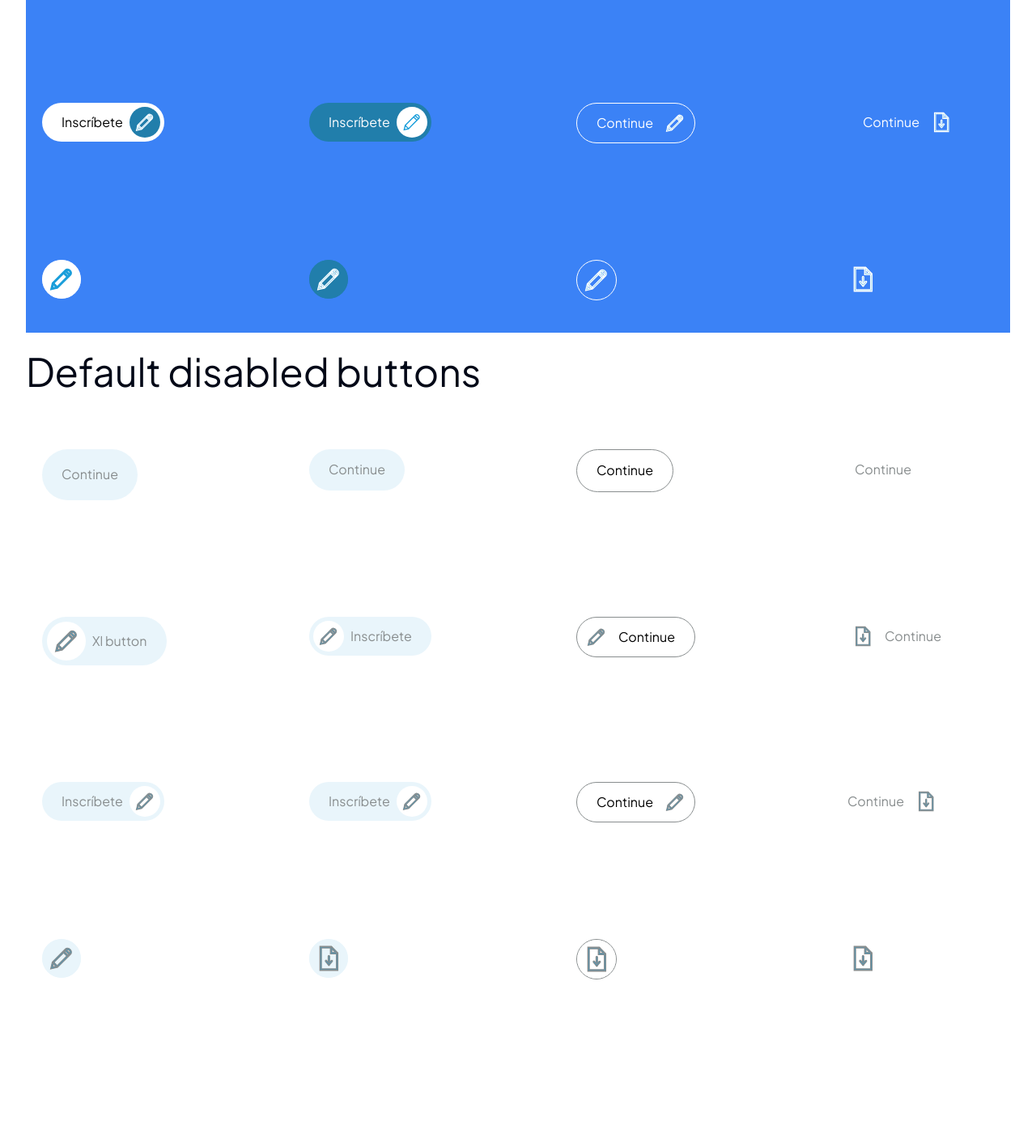
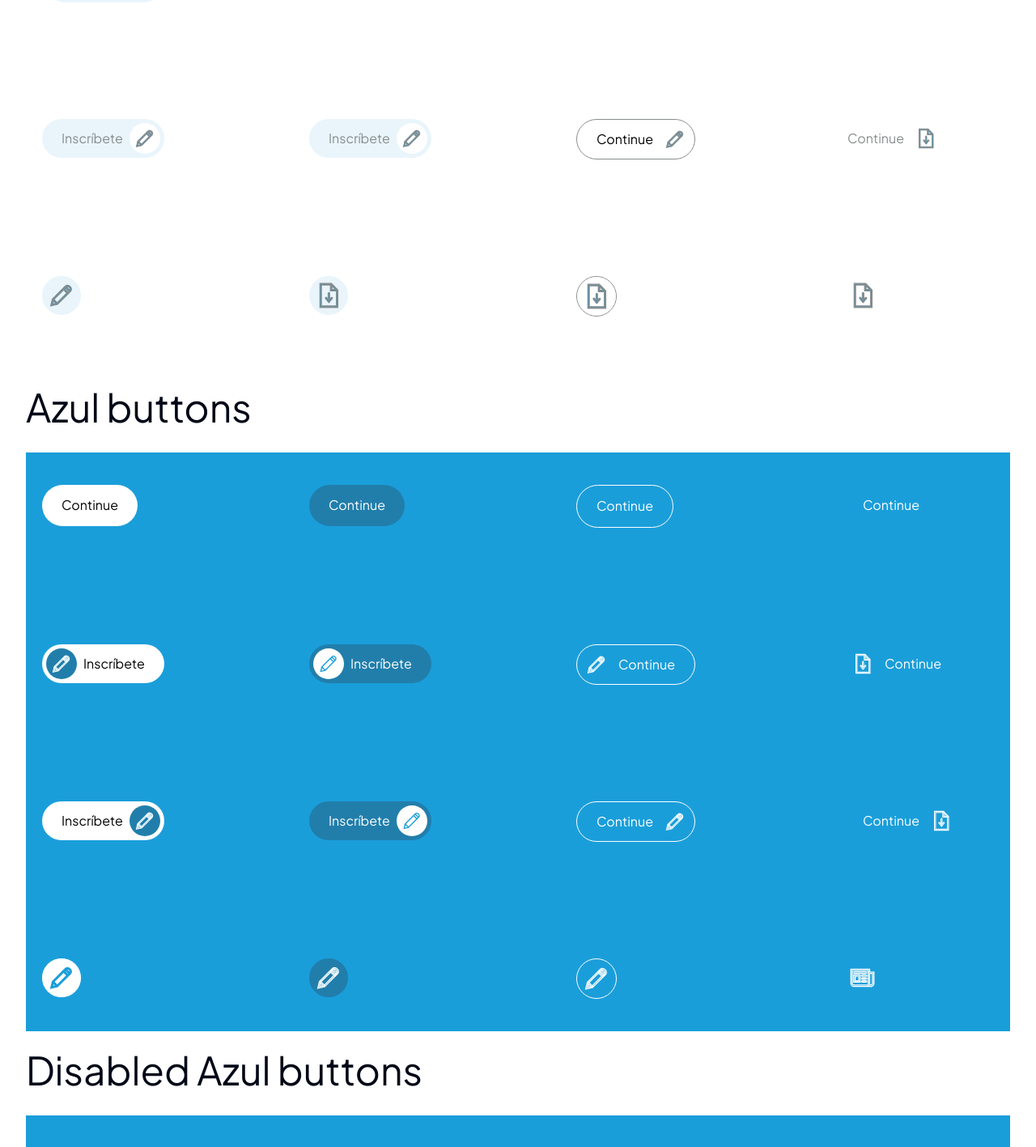
Before and after one commit to lanegrita/autismo_empleo, a Next.js app: page /playground in a window 1280 px wide. Shown: the part 1260-2677 px from the top of the page at 81% size. Before the commit the page ends 2558 px from the top, so only its background shows below. Built offline with nearby package versions, Linux system fonts and the light colour scheme.

Commit message:
Add disable buttons of the azul buttons  section

```diff
--- a/app/components/ui/button/Button.module.css
+++ b/app/components/ui/button/Button.module.css
@@ -280,4 +280,54 @@
 .simple_azul .icon_image {
   stroke: var(--color-blanco);
 }
+
+/* Disable Azul Buttons Starts */
+
+.disabled.primary_azul,
+.disabled.secondary_azul {
+  color: var(--color-azul-ae) !important;
+  background-color: var(--color-azul-dark-2) !important;
+}
+
+.disabled.primary_azul.with_icon .icon_image path,
+.disabled.primary_azul.only_icon .icon_image path,
+.disabled.secondary_azul.with_icon .icon_image path,
+.disabled.outline_azul.with_icon .icon_image path,
+.disabled.outline_azul.only_icon .icon_image path,
+.disabled.secondary_azul.only_icon .icon_image path,
+.disabled.primary_azul.with_icon .icon_image line,
+.disabled.primary_azul.with_icon .icon_image circle,
+.disabled.primary_azul.with_icon .icon_image rect,
+.disabled.primary_azul.with_icon .icon_image {
+  stroke: var(--color-azul-dark-2) !important;
+}
+.disabled.primary_azul.with_icon .icon_wrapper,
+.disabled.secondary_azul.with_icon .icon_wrapper {
+  background-color: var(--color-azul-ae) !important;
+}
+.disabled.primary_azul.only_icon .icon_wrapper,
+.disabled.secondary_azul.only_icon .icon_wrapper {
+  background-color: var(--color-azul-dark-2) !important;
+}
+
+.disabled.outline_azul {
+  color: var(--color-azul-dark-2) !important;
+  border: 1px solid var(--color-azul-dark-2) !important;
+}
+
+.disabled.simple_azul {
+  background-color: none;
+  border: none;
+  color: var(--color-azul-dark-2) !important;
+}
+.disabled.simple_azul .icon_image path,
+.disabled.simple_azul .icon_image line,
+.disabled.simple_azul .icon_image circle,
+.disabled.simple_azul .icon_image rect,
+.disabled.simple_azul .icon_image {
+  stroke: var(--color-azul-dark-2) !important;
+}
+/* Disabled Button Styles Ends */
+
+/* Disable Azul Buttons Ends */
 /* Azol Styles Ends */
--- a/app/playground/page.tsx
+++ b/app/playground/page.tsx
@@ -2,7 +2,7 @@ import React from "react";
 import Button from "../components/ui/button/Button";
 
 const rightArrow = "arrow-right.svg";
-const cartIcon = "/images/icons/cart-icon.svg";
+const newsIcon = "/images/icons/news.svg";
 const pencilIcon = "/images/icons/pencil.svg";
 const downloadIcon = "/images/icons/download.svg";
 const Playground = () => {
@@ -83,77 +83,7 @@ const Playground = () => {
           direction="right"
         />
       </div>
-      <h1 className="text-5xl my-6">Azul buttons</h1>
       {/* Second Section */}
-
-      <div className="px-5 py-10 grid grid-cols-4 gap-36 mt-8 bg-blue-500 ">
-        <Button title="Continue" variant="primary-azul" />
-        <Button title="Continue" variant="secondary-azul" />
-        <Button title="Continue" variant="outline-azul" />
-        <Button title="Continue" variant="simple-azul" />
-        {/* Left Direction Buttons */}
-        <Button
-          title="Inscríbete"
-          variant="primary-azul"
-          icon={pencilIcon}
-          direction="left"
-        />
-        <Button
-          title="Inscríbete"
-          variant="secondary-azul"
-          icon={pencilIcon}
-          direction="left"
-        />
-        <Button
-          title="Continue"
-          variant="outline-azul"
-          icon={pencilIcon}
-          direction="left"
-        />
-        <Button
-          title="Continue"
-          variant="simple-azul"
-          icon={downloadIcon}
-          direction="left"
-        />
-        {/* Right Direction Buttons */}
-        <Button
-          title="Inscríbete"
-          variant="primary-azul"
-          icon={pencilIcon}
-          direction="right"
-        />
-        <Button
-          title="Inscríbete"
-          variant="secondary-azul"
-          icon={pencilIcon}
-          direction="right"
-        />
-        <Button
-          title="Continue"
-          variant="outline-azul"
-          icon={pencilIcon}
-          direction="right"
-        />
-        <Button
-          title="Continue"
-          variant="simple-azul"
-          icon={downloadIcon}
-          direction="right"
-        />
-
-        {/* Without Text Buttons */}
-        <Button variant="primary-azul" icon={pencilIcon} direction="right" />
-        <Button variant="secondary-azul" icon={pencilIcon} direction="right" />
-        <Button variant="outline-azul" icon={pencilIcon} direction="right" />
-        <Button
-          iconSize={20}
-          variant="simple-azul"
-          icon={downloadIcon}
-          direction="right"
-        />
-      </div>
-      {/* Third Section */}
       <h1 className="text-5xl my-6">Default disabled buttons</h1>
       <div className="px-5 py-10 grid grid-cols-4 gap-36 mt-8 mb-12 ">
         <Button disabled title="Continue" variant="primary" size="xl" />
@@ -231,6 +161,171 @@ const Playground = () => {
         />
         <Button disabled variant="simple" icon={downloadIcon} />
       </div>
+      {/* Third Section */}
+      <h1 className="text-5xl my-6">Azul buttons</h1>
+
+      <div className="px-5 py-10 grid grid-cols-4 gap-36 mt-8 bg-[#1a9eda] ">
+        <Button title="Continue" variant="primary-azul" />
+        <Button title="Continue" variant="secondary-azul" />
+        <Button title="Continue" variant="outline-azul" />
+        <Button title="Continue" variant="simple-azul" />
+        {/* Left Direction Buttons */}
+        <Button
+          title="Inscríbete"
+          variant="primary-azul"
+          icon={pencilIcon}
+          direction="left"
+        />
+        <Button
+          title="Inscríbete"
+          variant="secondary-azul"
+          icon={pencilIcon}
+          direction="left"
+        />
+        <Button
+          title="Continue"
+          variant="outline-azul"
+          icon={pencilIcon}
+          direction="left"
+        />
+        <Button
+          title="Continue"
+          variant="simple-azul"
+          icon={downloadIcon}
+          direction="left"
+        />
+        {/* Right Direction Buttons */}
+        <Button
+          title="Inscríbete"
+          variant="primary-azul"
+          icon={pencilIcon}
+          direction="right"
+        />
+        <Button
+          title="Inscríbete"
+          variant="secondary-azul"
+          icon={pencilIcon}
+          direction="right"
+        />
+        <Button
+          title="Continue"
+          variant="outline-azul"
+          icon={pencilIcon}
+          direction="right"
+        />
+        <Button
+          title="Continue"
+          variant="simple-azul"
+          icon={downloadIcon}
+          direction="right"
+        />
+
+        {/* Without Text Buttons */}
+        <Button variant="primary-azul" icon={pencilIcon} direction="right" />
+        <Button variant="secondary-azul" icon={pencilIcon} direction="right" />
+        <Button variant="outline-azul" icon={pencilIcon} direction="right" />
+        <Button
+          iconSize={20}
+          variant="simple-azul"
+          icon={newsIcon}
+          direction="right"
+        />
+      </div>
+
+      {/* Disabled Azul Buttons */}
+      <h1 className="text-5xl my-6">Disabled Azul buttons</h1>
+
+      <div className="px-5 py-10 grid grid-cols-4 gap-36 mt-8 bg-[#1a9eda] ">
+        <Button disabled title="Continue" variant="primary-azul" />
+        <Button disabled title="Continue" variant="secondary-azul" />
+        <Button disabled title="Continue" variant="outline-azul" />
+        <Button disabled title="Continue" variant="simple-azul" />
+        {/* Left Direction Buttons */}
+        <Button
+          disabled
+          title="Inscríbete"
+          variant="primary-azul"
+          icon={pencilIcon}
+          direction="left"
+        />
+        <Button
+          disabled
+          title="Inscríbete"
+          variant="secondary-azul"
+          icon={pencilIcon}
+          direction="left"
+        />
+        <Button
+          disabled
+          title="Continue"
+          variant="outline-azul"
+          icon={pencilIcon}
+          direction="left"
+        />
+        <Button
+          disabled
+          title="Continue"
+          variant="simple-azul"
+          icon={downloadIcon}
+          direction="left"
+        />
+        {/* Right Direction Buttons */}
+        <Button
+          disabled
+          title="Inscríbete"
+          variant="primary-azul"
+          icon={pencilIcon}
+          direction="right"
+        />
+        <Button
+          disabled
+          title="Inscríbete"
+          variant="secondary-azul"
+          icon={pencilIcon}
+          direction="right"
+        />
+        <Button
+          disabled
+          title="Continue"
+          variant="outline-azul"
+          icon={pencilIcon}
+          direction="right"
+        />
+        <Button
+          disabled
+          title="Continue"
+          variant="simple-azul"
+          icon={downloadIcon}
+          direction="right"
+        />
+
+        {/* Without Text Buttons */}
+        <Button
+          disabled
+          variant="primary-azul"
+          icon={pencilIcon}
+          direction="right"
+        />
+        <Button
+          disabled
+          variant="secondary-azul"
+          icon={pencilIcon}
+          direction="right"
+        />
+        <Button
+          disabled
+          variant="outline-azul"
+          icon={pencilIcon}
+          direction="right"
+        />
+        <Button
+          disabled
+          iconSize={20}
+          variant="simple-azul"
+          icon={newsIcon}
+          direction="right"
+        />
+      </div>
     </div>
   );
 };
```
